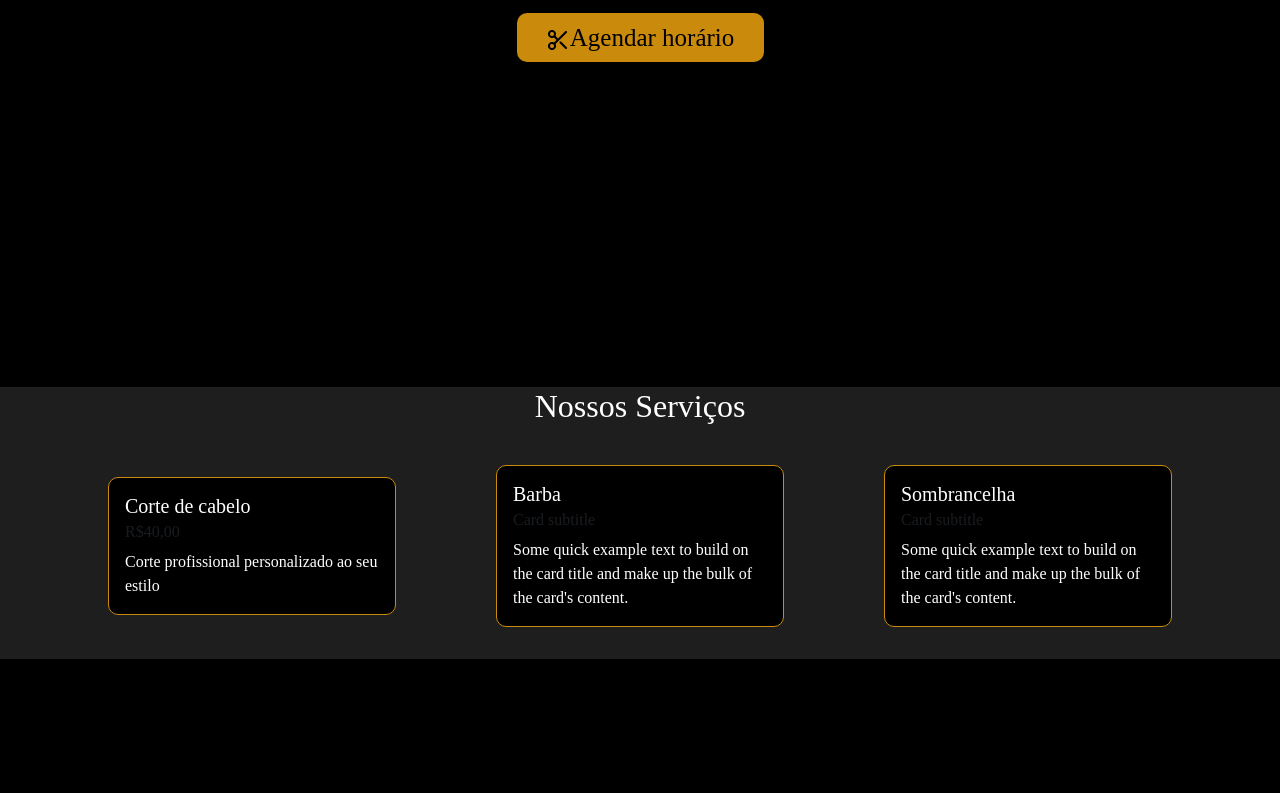
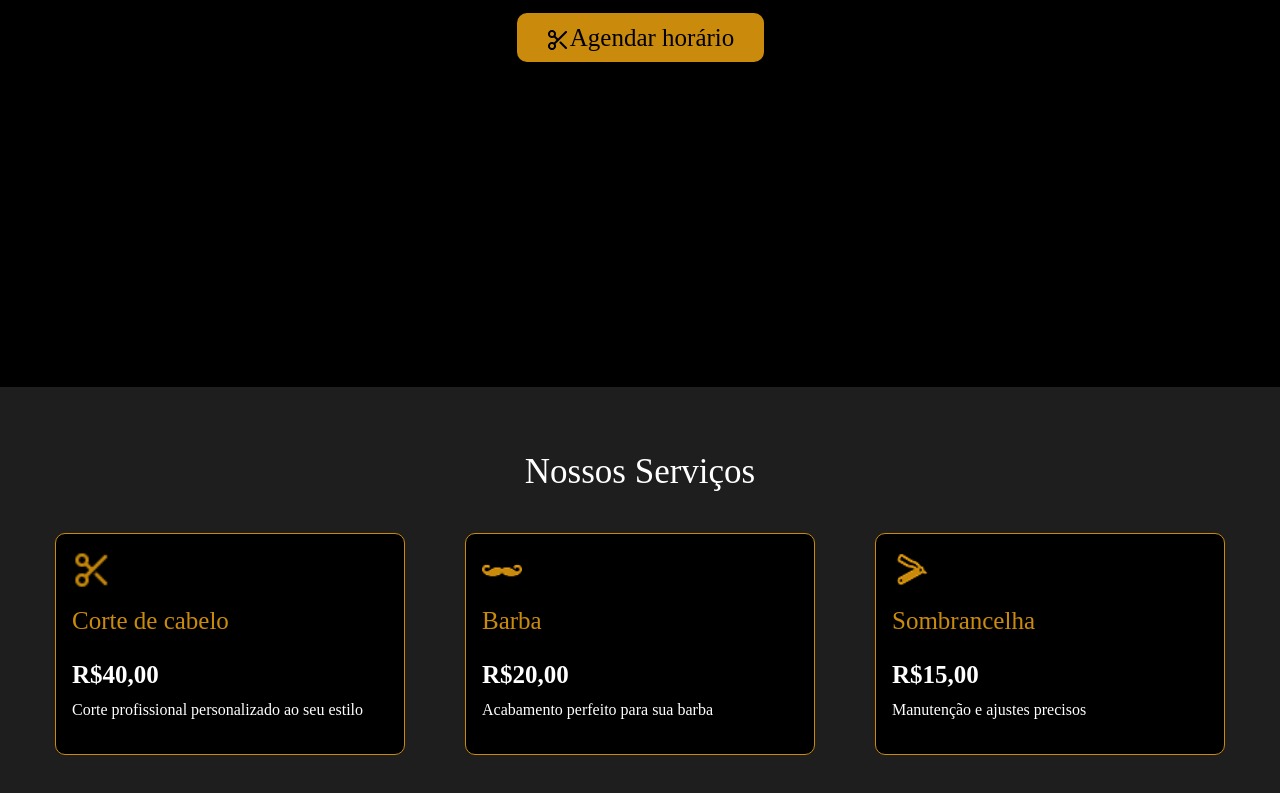
Before and after one commit to Lebron057/landing-page-barbeiro, a plain HTML site: page index.html in a window 1280 px wide. Shown: the part 377-1170 px from the top of the page. Before the commit the page ends 1036 px from the top, so only its background shows below. Drawn offline with nearby package versions, Linux system fonts and the light colour scheme.

Commit message:
estilização da section Nossos Serviços

```diff
--- a/index.html
+++ b/index.html
@@ -69,25 +69,28 @@
 
             <div class="card" style="width: 18rem;">
               <div class="card-body">
-                <h5 class="card-title">Corte de cabelo</h5>
-                <h6 class="card-subtitle mb-2 text-body-secondary">R$40,00</h6>
-                <p class="card-text">Corte profissional personalizado ao seu estilo</p>
+                <img class="foto-elemento-card" src="Fotos/scissors-yellow.png" alt="scissors">
+                <h5>Corte de cabelo</h5>
+                <h6>R$40,00</h6>
+                <p>Corte profissional personalizado ao seu estilo</p>
               </div>
             </div>
 
             <div class="card" style="width: 18rem;">
               <div class="card-body">
-                <h5 class="card-title">Barba</h5>
-                <h6 class="card-subtitle mb-2 text-body-secondary">Card subtitle</h6>
-                <p class="card-text">Some quick example text to build on the card title and make up the bulk of the card's content.</p>
+                <img class="foto-elemento-card" src="Fotos/icone-bigode.png" alt="scissors">
+                <h5>Barba</h5>
+                <h6>R$20,00</h6>
+                <p>Acabamento perfeito para sua barba</p>
               </div>
             </div>
 
             <div class="card" style="width: 18rem;">
               <div class="card-body">
-                <h5 class="card-title">Sombrancelha</h5>
-                <h6 class="card-subtitle mb-2 text-body-secondary">Card subtitle</h6>
-                <p class="card-text">Some quick example text to build on the card title and make up the bulk of the card's content.</p>
+                <img class="foto-elemento-card" src="Fotos/icone-navalha.png" alt="scissors">
+                <h5>Sombrancelha</h5>
+                <h6>R$15,00</h6>
+                <p>Manutenção e ajustes precisos</p>
               </div>
             </div>
 
--- a/styles.css
+++ b/styles.css
@@ -65,6 +65,7 @@ h1 {
 
 h2 {
     color: white !important;
+    font-size: 35px !important;
 }
 
 .agendar {
@@ -84,6 +85,8 @@ h2 {
     background-color: #1E1E1E;
     align-items: center;
     text-align: center;
+    padding-top: 4rem;
+    padding-bottom: 1.5rem;
 }
 
 .cards-servicos {
@@ -91,11 +94,13 @@ h2 {
     flex-wrap: wrap;
     align-items: center !important;
     padding: 2rem;
+    padding-inline: 0 !important;
     justify-content: center;
 }
 
 .card {
-    margin-inline: 50px;
+    margin-inline: 30px;
+    width: 350px !important;
     background-color: var(--pretoFundo) !important;
     border-radius: 10px !important;
     border-color: #CA8B0C !important;
@@ -103,3 +108,25 @@ h2 {
     text-align: start;
     color: white !important;
 }
+
+/*título do card*/
+h5 {
+    font-size: 25px !important;
+    font-weight: normal !important;
+    color: #CA8B0C !important;
+    padding-top: 1rem;
+    padding-bottom: 1rem;
+}
+
+/*Preço do card*/
+h6 {
+    font-size: 25px !important;
+    color: white !important;
+    font-weight: 600 !important;
+}
+
+/*icone dos cards*/
+.foto-elemento-card {
+    width: 40px;
+    height: 40px;
+}
```
Also changed, not shown: Fotos/icone-bigode.png (added), Fotos/icone-navalha.png (added), Fotos/scissors-yellow.png (added).
